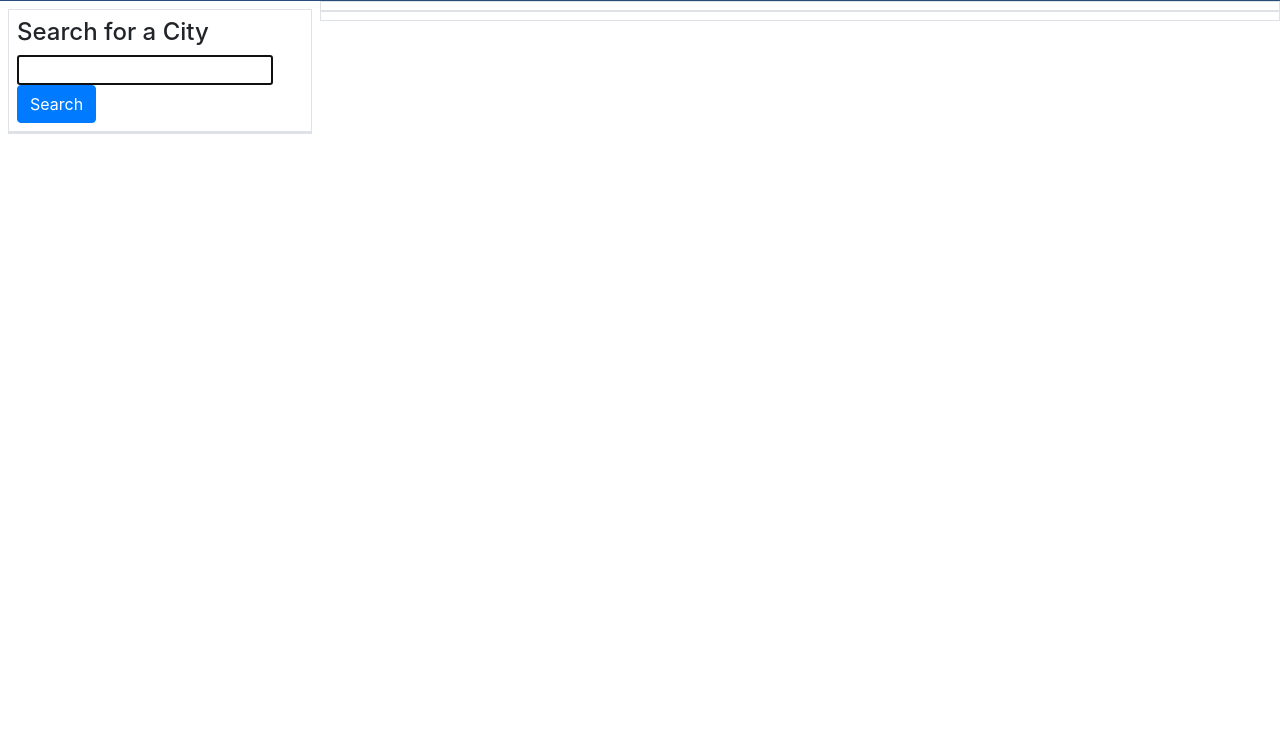
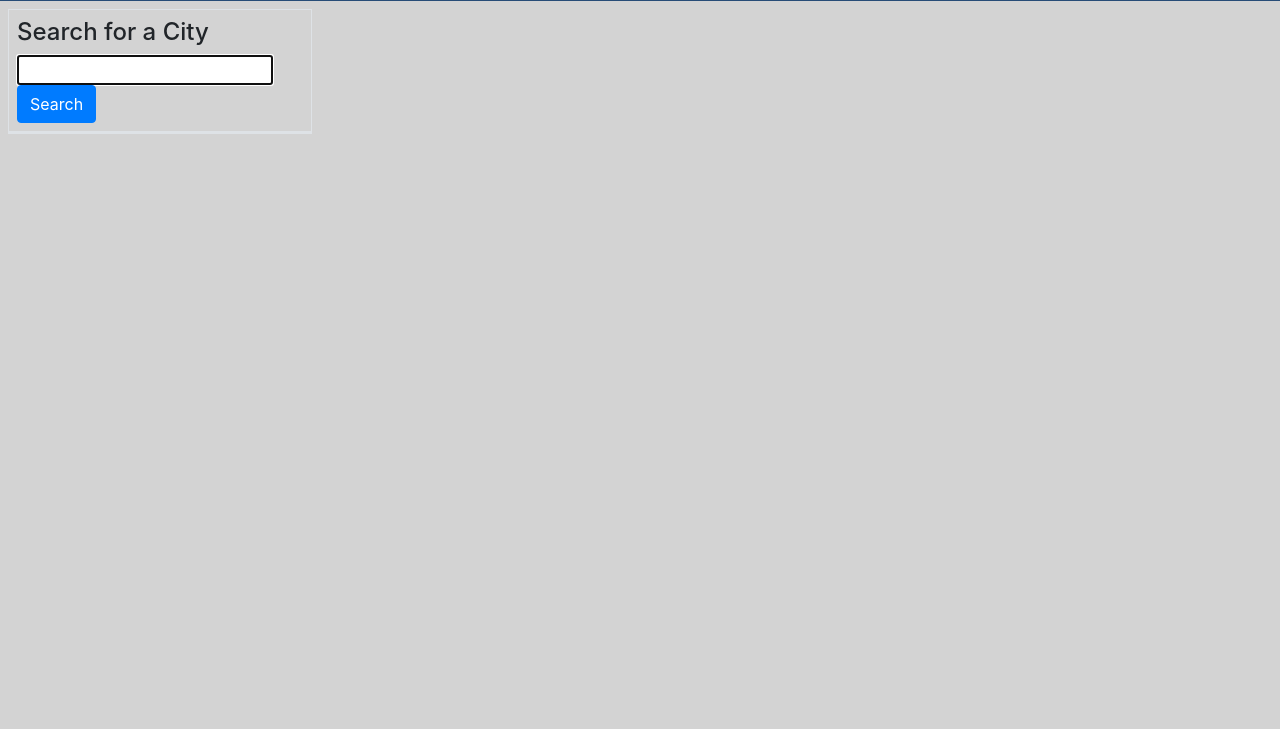
Before and after one commit to ChrisZavala/UTA-bootcamp-challenge6, a plain HTML site: page index.html in a window 1280 px wide. Shown: the part 71-800 px from the top of the page. Drawn offline with nearby package versions, Linux system fonts and the light colour scheme.

Commit message:
Corrected my html file with borders showing and correct the listing be created in order as searched.

```diff
--- a/assets/css/style.css
+++ b/assets/css/style.css
@@ -5,3 +5,11 @@
 .bg-custom {
     background-color: #274C77;
 }
+
+
+.container-fluid {
+    background-color: lightgray;
+}
+body{
+    background-color: lightgray;
+}
--- a/assets/js/script.js
+++ b/assets/js/script.js
@@ -134,7 +134,7 @@ var pastCitySearch = function(pastSearch) {
     pastSearchEl.classList = "d-flex w-100 btn-light border p-2";
     pastSearchEl.setAttribute("data-city",pastSearch)
     pastSearchEl.setAttribute("type", "submit");
-    pastSearchButtonEl.prepend(pastSearchEl);
+    pastSearchButtonEl.appendChild(pastSearchEl); //fixed my issue with the order list being created correctly.
 }
 
 var pastCitySearchHistory = function(event){
--- a/index.html
+++ b/index.html
@@ -22,19 +22,21 @@
                 <div class = "past-search border" id = "past-search-buttons"></div>
             </div>
             <div class="col-12 col-md-9">
-                <div class = "row border selected-city" id = "current-forecast">
+                <div class = "row selected-city" id = "current-forecast">
                     <div class = "col-12">
                         <h2 id="searched-city"></h2>
                         <div id = "current-weather-container" class = "list-group"></div>
                     </div>
                 </div>
-                <div class = "row border" id = "five-day-forecast">
+                <div class = "row" id = "five-day-forecast">
                         <h2 class= "col-12" id = "forecast"></h2>
                         <div class = "d-flex" id = "fiveday-container"></div>
                 </div>
             </div>
         </div>
+
     </main>
+
     <script src="https://cdnjs.cloudflare.com/ajax/libs/jquery/3.4.1/jquery.min.js"></script>
     <script src="https://cdnjs.cloudflare.com/ajax/libs/twitter-bootstrap/4.3.1/js/bootstrap.min.js"></script>
     <script src="https://cdnjs.cloudflare.com/ajax/libs/moment.js/2.27.0/moment.min.js"></script>
```
Also changed, not shown: 2 other files.
